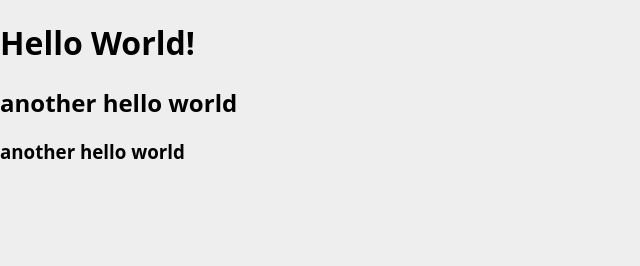
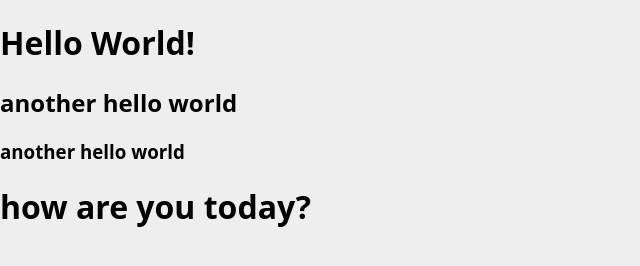
Before and after one commit to leapehar/first-git-repo, a plain HTML site: page index.html in a window 1280 px wide. Shown: the whole page, without its empty margins (0-640 px from the left). Drawn offline with Linux system fonts and the light colour scheme.

Commit message:
added greeting

```diff
--- a/index.html
+++ b/index.html
@@ -11,6 +11,7 @@
 	<h1>Hello World!</h1>
 	<h2>another hello world</h2>
 	<h3>another hello world</h3>
+	<h1>how are you today?</h1>
 </body>
 <script src="scripts/main.js"></script>
 </html>
```
